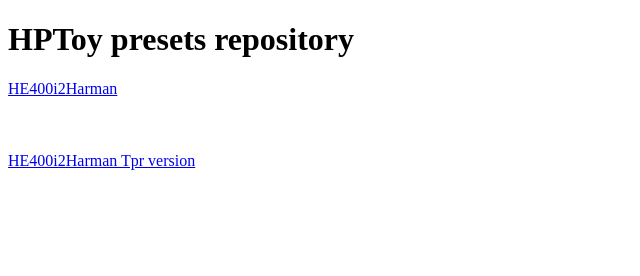
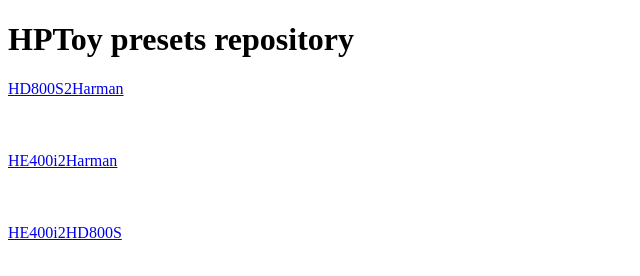
Before and after one commit to Kerosinn/hptoy-repo, a plain HTML site: page index.html in a window 1280 px wide. Shown: the whole page, without its empty margins (0-640 px from the left). Drawn offline with Linux system fonts and the light colour scheme.

Commit message:
add more presets

```diff
--- a/index.html
+++ b/index.html
@@ -6,9 +6,16 @@
  </head>
  <body>
   <h1>HPToy presets repository</h1>
-  <!-- Комментарий -->
-  <a href="HE400i2Harman.txt">HE400i2Harman</a>
+
+  <a href="HD800S2Harman.tpr">HD800S2Harman</a>
   <br><br><br><br>
-  <a href="Tpr.tpr">HE400i2Harman Tpr version</a>
+
+  <a href="HE400i2Harman.tpr">HE400i2Harman</a>
+  <br><br><br><br>
+
+  <a href="HE400i2HD800S.tpr">HE400i2HD800S</a>
+  <br><br><br><br>
+
+
 </body>
 </html>
```
Also changed, not shown: preset_list.txt (added), 9 other files.
